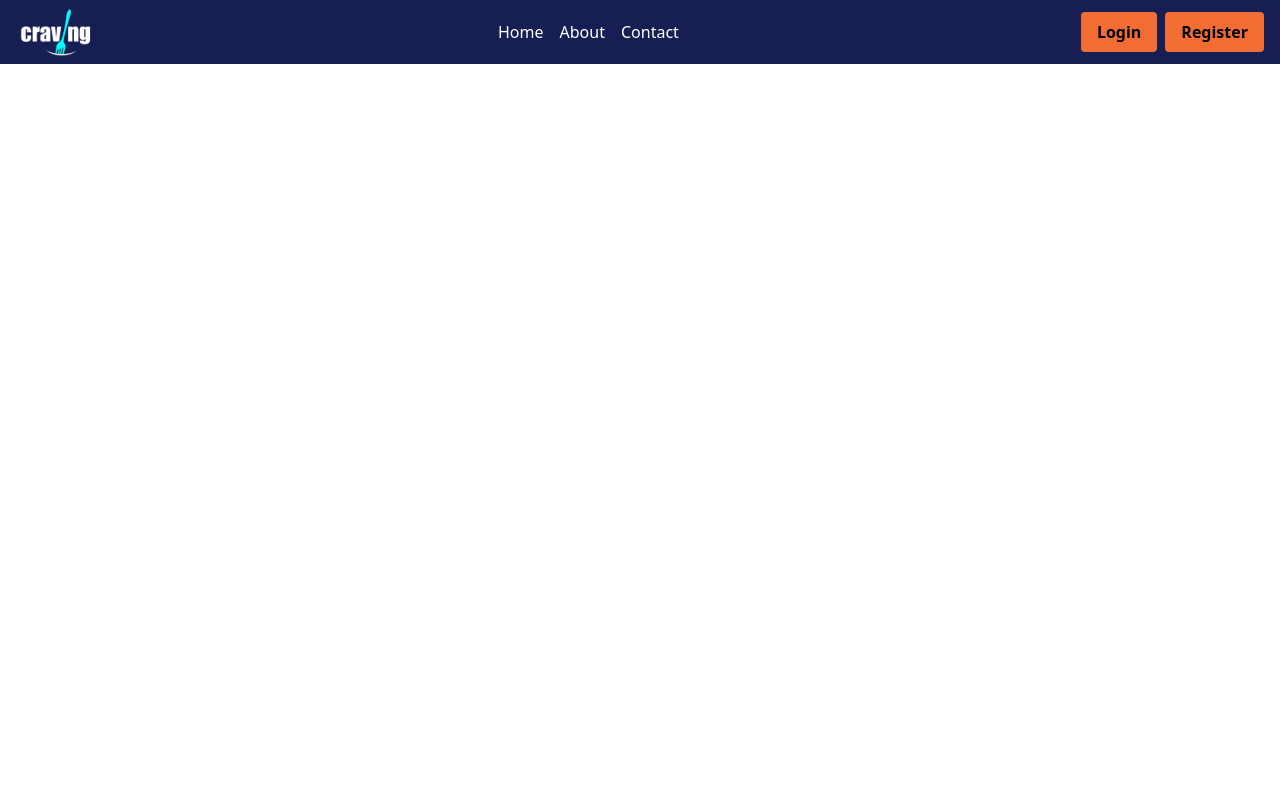
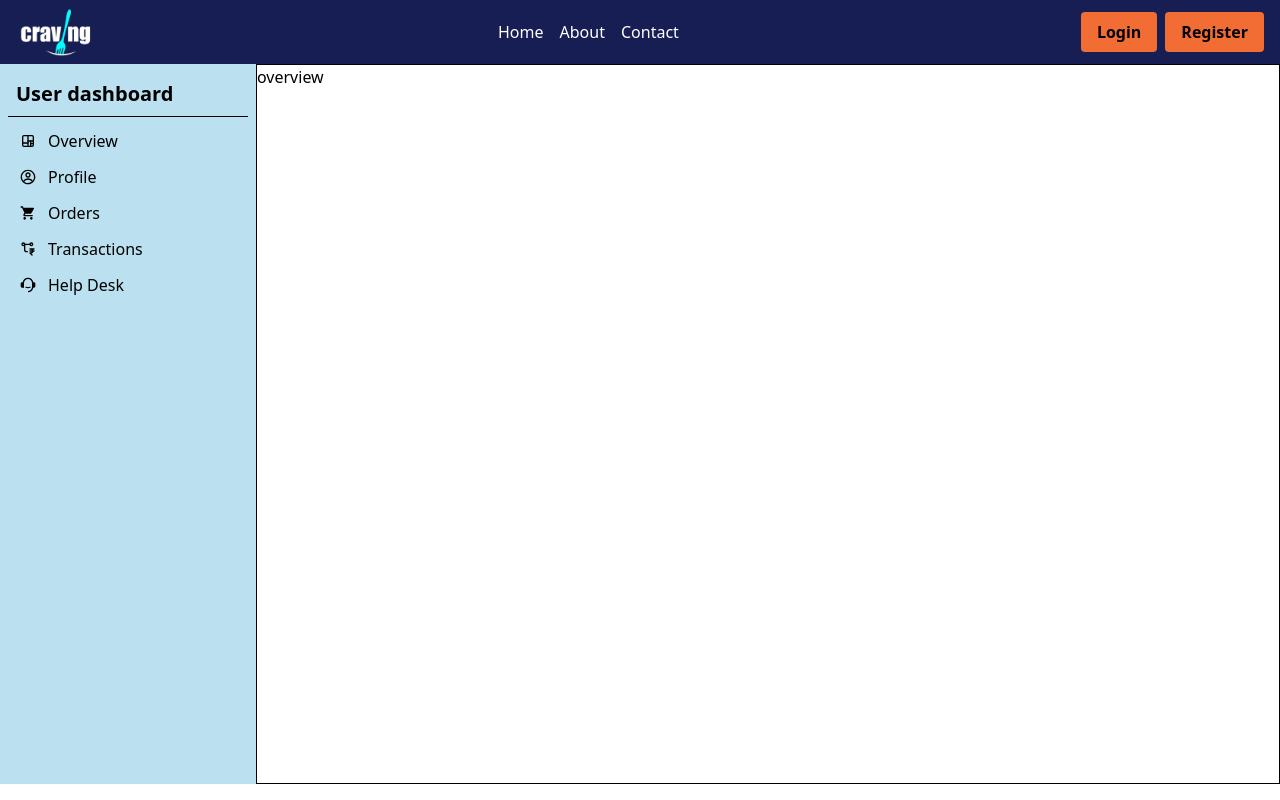
Before and after one commit to ishitaaa-31/WebDevelopmentRICR, a React (Vite) app in the folder Cravingzz/client/: page /user-dashboard in a window 1280 px wide. Built offline with nearby package versions, Linux system fonts and the light colour scheme.

Commit message:
Dynamic Linking

```diff
--- /dev/null
+++ b/Cravingzz/client/src/components/userDashboard/HelpDesk.jsx
@@ -0,0 +1,11 @@
+import React from 'react'
+
+const HelDesk = () => {
+  return (
+   <>
+    <div>HelpDesk</div>
+   </>
+  )
+}
+
+export default HelDesk
--- /dev/null
+++ b/Cravingzz/client/src/components/userDashboard/Order.jsx
@@ -0,0 +1,10 @@
+import React from 'react'
+
+const Order = () => {
+  return (
+    <>
+    <div>Order</div></>
+  )
+}
+
+export default Order
--- /dev/null
+++ b/Cravingzz/client/src/components/userDashboard/Overview.jsx
@@ -0,0 +1,11 @@
+import React from 'react'
+
+const Overview = () => {
+  return (
+   <>
+   overview
+   </>
+  )
+}
+
+export default Overview
--- /dev/null
+++ b/Cravingzz/client/src/components/userDashboard/Profile.jsx
@@ -0,0 +1,11 @@
+import React from 'react'
+
+const Profile = () => {
+  return (
+   <>
+    <div>Profile</div>
+   </>
+  )
+}
+
+export default Profile
--- /dev/null
+++ b/Cravingzz/client/src/components/userDashboard/Sidebar.jsx
@@ -0,0 +1,58 @@
+import React from "react";
+import { CgProfile } from "react-icons/cg";
+import { RiCustomerService2Fill } from "react-icons/ri";
+import { TbChartTreemap } from "react-icons/tb";
+import { MdShoppingCart } from "react-icons/md";
+import { TbTransactionRupee } from "react-icons/tb";
+
+const Sidebar = ({ active, setActive }) => {
+  return (
+    <>
+      <div className="p-2">
+        <div className="text-xl font-bold p-2">User dashboard</div>
+        <hr />
+        <div className="grid gap-3 p-3 ">
+          <button
+            className="flex gap-3 items-center  "
+            onClick={() => setActive("overview")}
+          >
+            <TbChartTreemap />
+            Overview
+          </button>
+          <button
+            className="flex gap-3 items-center  "
+            onClick={() => setActive("profile")}
+          >
+            {" "}
+            <CgProfile />
+            Profile
+          </button>
+          <button
+            className="flex gap-3 items-center "
+            onClick={() => setActive("order")}
+          >
+            <MdShoppingCart />
+            Orders
+          </button>
+          <button
+            className="flex gap-3  items-center"
+            onClick={() => setActive("transaction")}
+          >
+            <TbTransactionRupee />
+            Transactions
+          </button>
+          <button
+            className="flex gap-3 items-center "
+            onClick={() => setActive("helpdesk")}
+          >
+            {" "}
+            <RiCustomerService2Fill />
+            Help Desk
+          </button>
+        </div>
+      </div>
+    </>
+  );
+};
+
+export default Sidebar;
--- /dev/null
+++ b/Cravingzz/client/src/components/userDashboard/Transaction.jsx
@@ -0,0 +1,11 @@
+import React from "react";
+
+const Transaction = () => {
+  return(
+  <>
+    <div>Transaction</div>
+  </>
+  )
+};
+
+export default Transaction;
--- a/Cravingzz/client/src/pages/dashboards/UserDashboard.jsx
+++ b/Cravingzz/client/src/pages/dashboards/UserDashboard.jsx
@@ -1,9 +1,29 @@
-import React from "react";
+import React, { useState } from "react";
+import Sidebar from "../../components/userDashboard/Sidebar";
+import Overview from "../../components/userDashboard/Overview";
+import Profile from "../../components/userDashboard/Profile";
+import Order from "../../components/userDashboard/Order";
+import Transaction from "../../components/userDashboard/Transaction";
+import HelpDesk from "../../components/userDashboard/HelpDesk";
 
 const UserDashboard = () => {
-  return <>
-
-  </>;
+  const [active, setActive] = useState("overview");
+  return (
+    <>
+      <div className="w-full flex  h-[90vh]">
+        <div className=" w-2/10 bg-(--color-background)">
+          <Sidebar active={active} setActive={setActive} />
+        </div>
+        <div className="border w-8/10">
+          {active === "overview" && <Overview />}
+          {active === "profile" && <Profile />}
+          {active === "order" && <Order />}
+          {active === "transaction" && <Transaction />}
+          {active === "helpdesk" && <HelpDesk />}
+        </div>
+      </div>
+    </>
+  );
 };
 
 export default UserDashboard;
```
